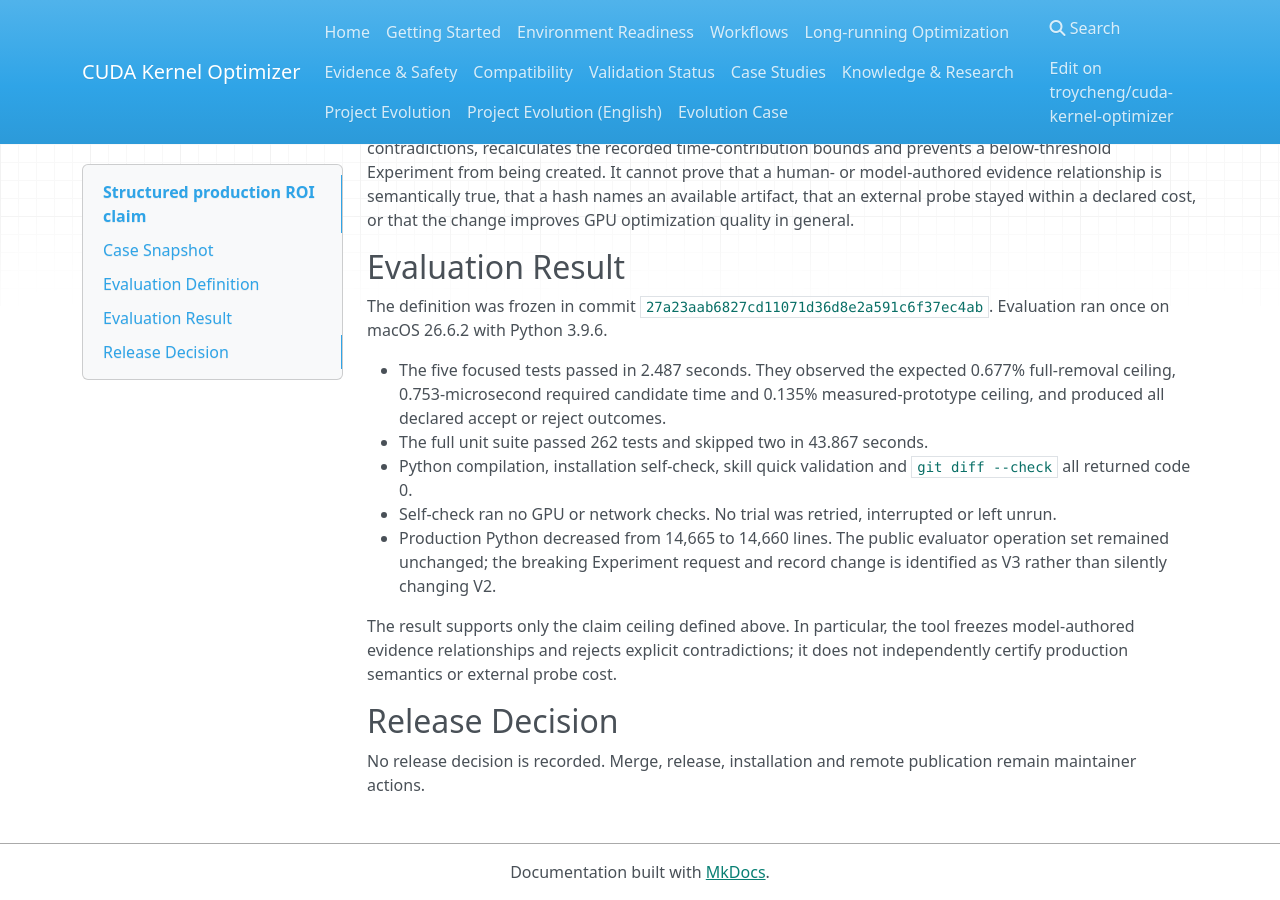
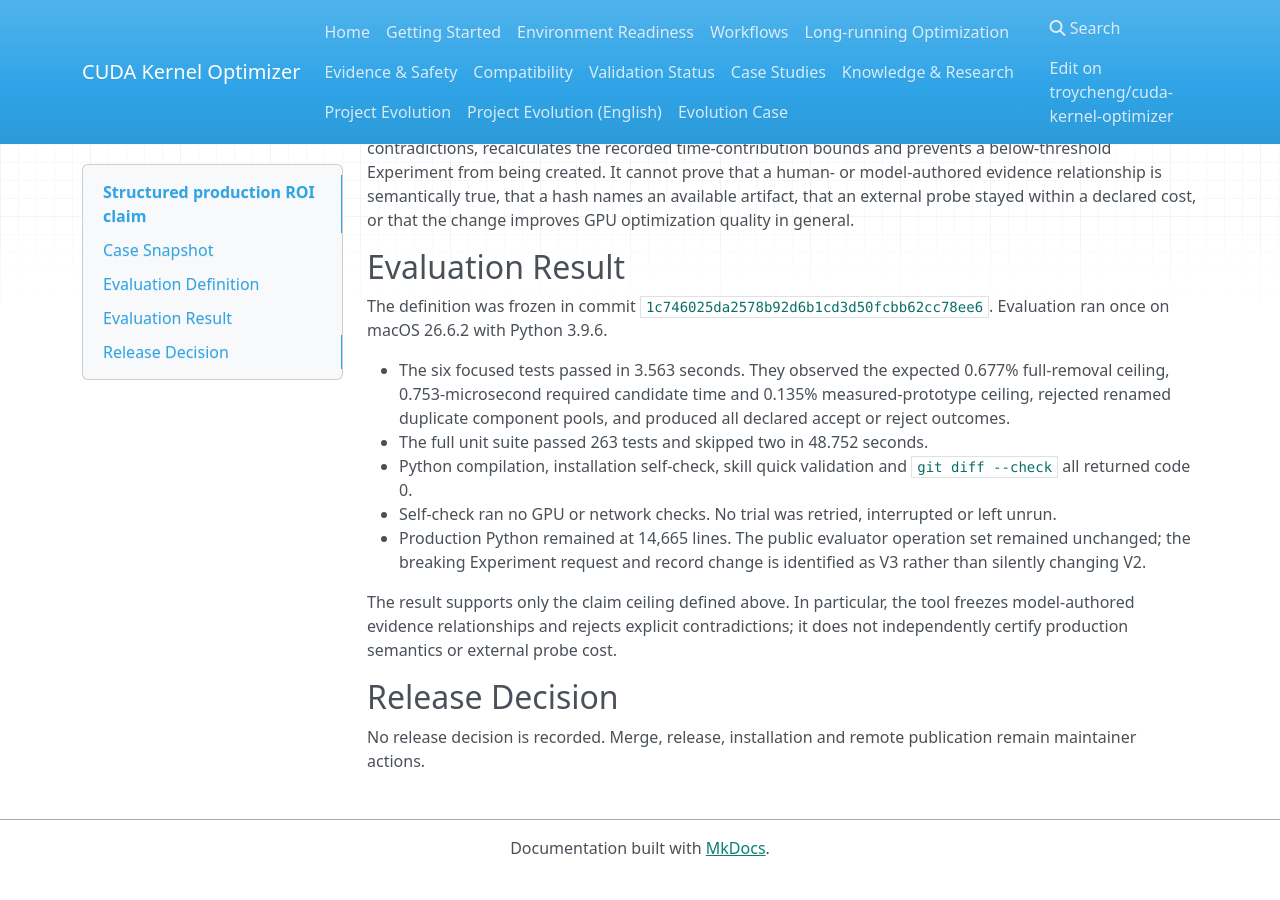
Before and after one commit to troycheng/cuda-kernel-optimizer, an MkDocs documentation site: the page built from docs/evolution-case-structured-roi-claim.md, in a window 1280 px wide and 900 px high, scrolled down 2029 px. Built offline with MkDocs 1.6.1, drawn with Linux system fonts in a browser that asks for light colours; nearby versions of some CDN libraries; after the commit the page ends 2905 px from its top, so only the background shows below that.

Commit message:
docs: record duplicate ROI regression evaluation

```diff
--- a/docs/evolution-case-structured-roi-claim.md
+++ b/docs/evolution-case-structured-roi-claim.md
@@ -107,19 +107,19 @@ optimization quality in general.
 ## Evaluation Result
 
 The definition was frozen in commit
-`27a23aab6827cd11071d36d8e2a591c6f37ec4ab`. Evaluation ran once on macOS
+`1c746025da2578b92d6b1cd3d50fcbb62cc78ee6`. Evaluation ran once on macOS
 26.6.2 with Python 3.9.6.
 
-- The five focused tests passed in 2.487 seconds. They observed the expected
+- The six focused tests passed in 3.563 seconds. They observed the expected
   0.677% full-removal ceiling, 0.753-microsecond required candidate time and
-  0.135% measured-prototype ceiling, and produced all declared accept or reject
-  outcomes.
-- The full unit suite passed 262 tests and skipped two in 43.867 seconds.
+  0.135% measured-prototype ceiling, rejected renamed duplicate component pools,
+  and produced all declared accept or reject outcomes.
+- The full unit suite passed 263 tests and skipped two in 48.752 seconds.
 - Python compilation, installation self-check, skill quick validation and
   `git diff --check` all returned code 0.
 - Self-check ran no GPU or network checks. No trial was retried, interrupted or
   left unrun.
-- Production Python decreased from 14,665 to 14,660 lines. The public evaluator
+- Production Python remained at 14,665 lines. The public evaluator
   operation set remained unchanged; the breaking Experiment request and record
   change is identified as V3 rather than silently changing V2.
 
```
